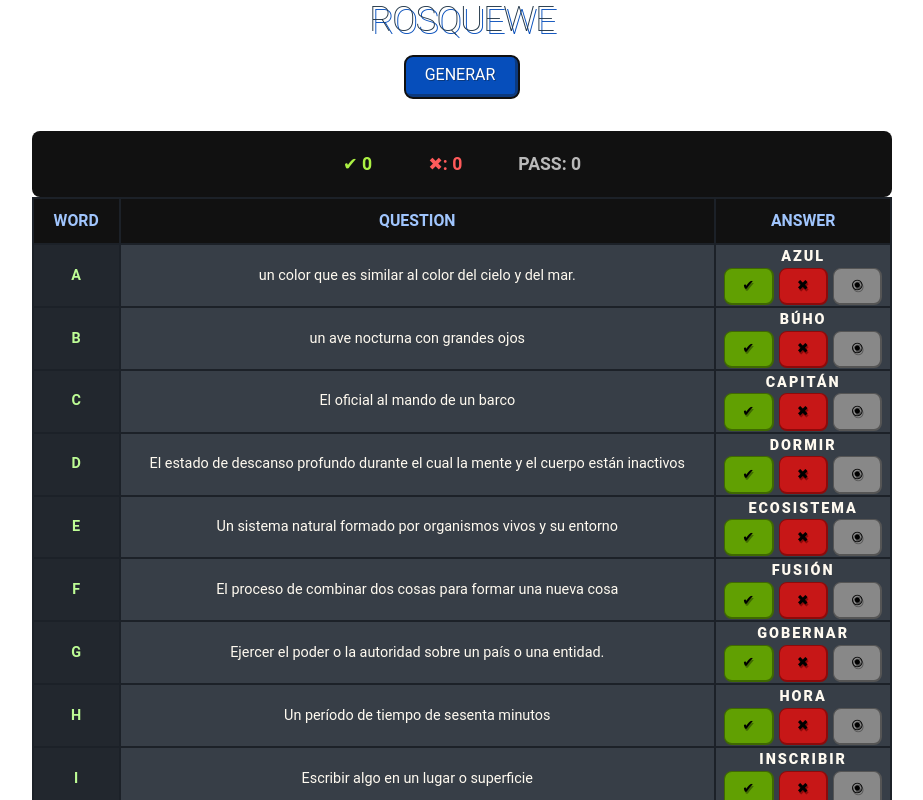
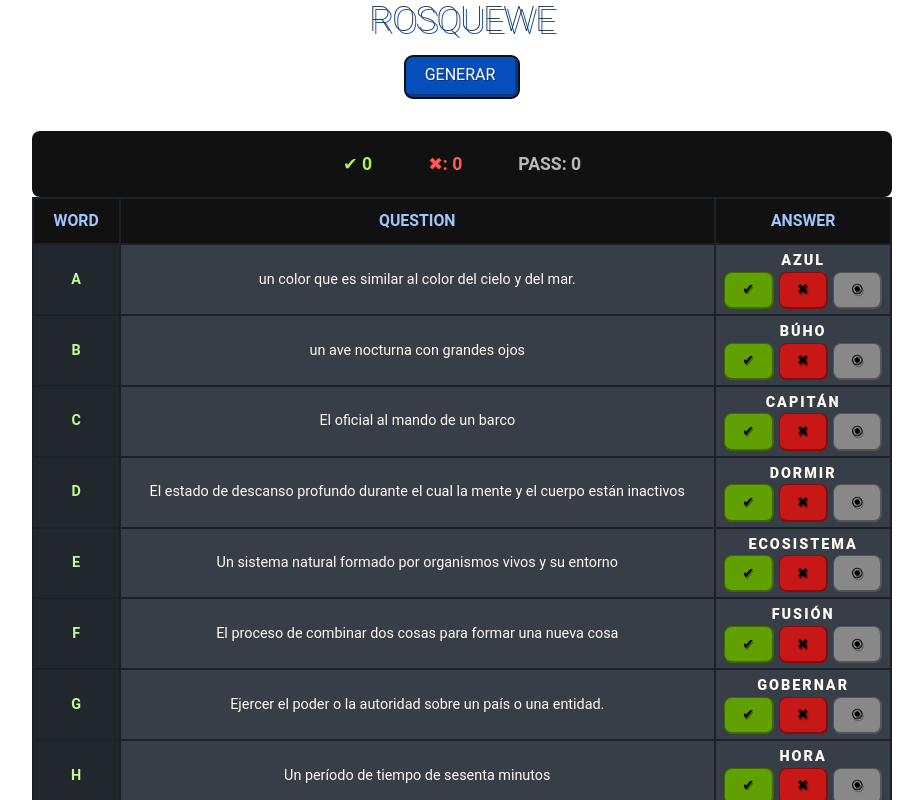
Before and after one commit to pa-ku/Rosco, a React (Vite) app: page / in a window 1280 px wide. Both pictures are taken after a click on the button "GENERAR". Shown: the top 800 px of the page, without its empty margins (178-1101 px from the left). Built offline with nearby package versions, Linux system fonts and the light colour scheme.

Commit message:
update padding

```diff
--- a/src/components/Row.jsx
+++ b/src/components/Row.jsx
@@ -44,11 +44,11 @@ const Answer = styled.td`
   color: floralwhite;
   background-color: #373e47;
   background-color: ${(props) => props.backg};
-
+    padding-block: 5px;
   z-index: 5;
 
   @media (max-width: 700px) {
-    padding-top: 5px;
+
 
   }
 `;
@@ -142,16 +142,14 @@ const WrongBtn = styled.button`
 
 const Tr = styled.tr`
   width: 100%;
-  &:hover{
-    outline: 2px solid #3c4450;
-  }
+
 `;
 
 
 export default function Row({ letter, ask, answer }) {
   const [color, setColor] = useState();
   const [disable, setDisable] = useState();
-const [show, setShow] = useState()
+
 
   const {
     wrongAnswers,
```
